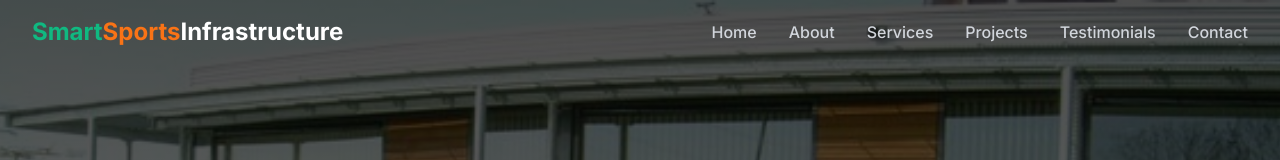
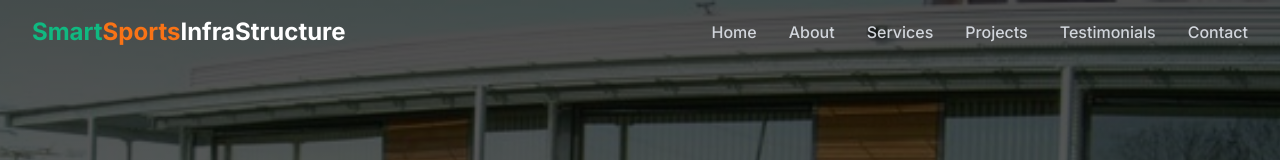
Before and after one commit to piyushsingh24/smartSportInfra, a React (Vite) app: page / in a window 1280 px wide. Shown: the top 160 px of the page. Built offline with nearby package versions, Linux system fonts and the light colour scheme.

Commit message:
updated logo

```diff
--- a/src/components/Navbar.tsx
+++ b/src/components/Navbar.tsx
@@ -39,7 +39,7 @@ export default function Navbar() {
             <span className=" md:text-2xl font-bold">
               <span className="text-emerald-500">Smart</span>
               <span className="text-orange-500">Sports</span>
-              <span className="text-white">Infrastructure  </span>
+              <span className="text-white">InfraStructure  </span>
             </span>
           </motion.div>
 
```
